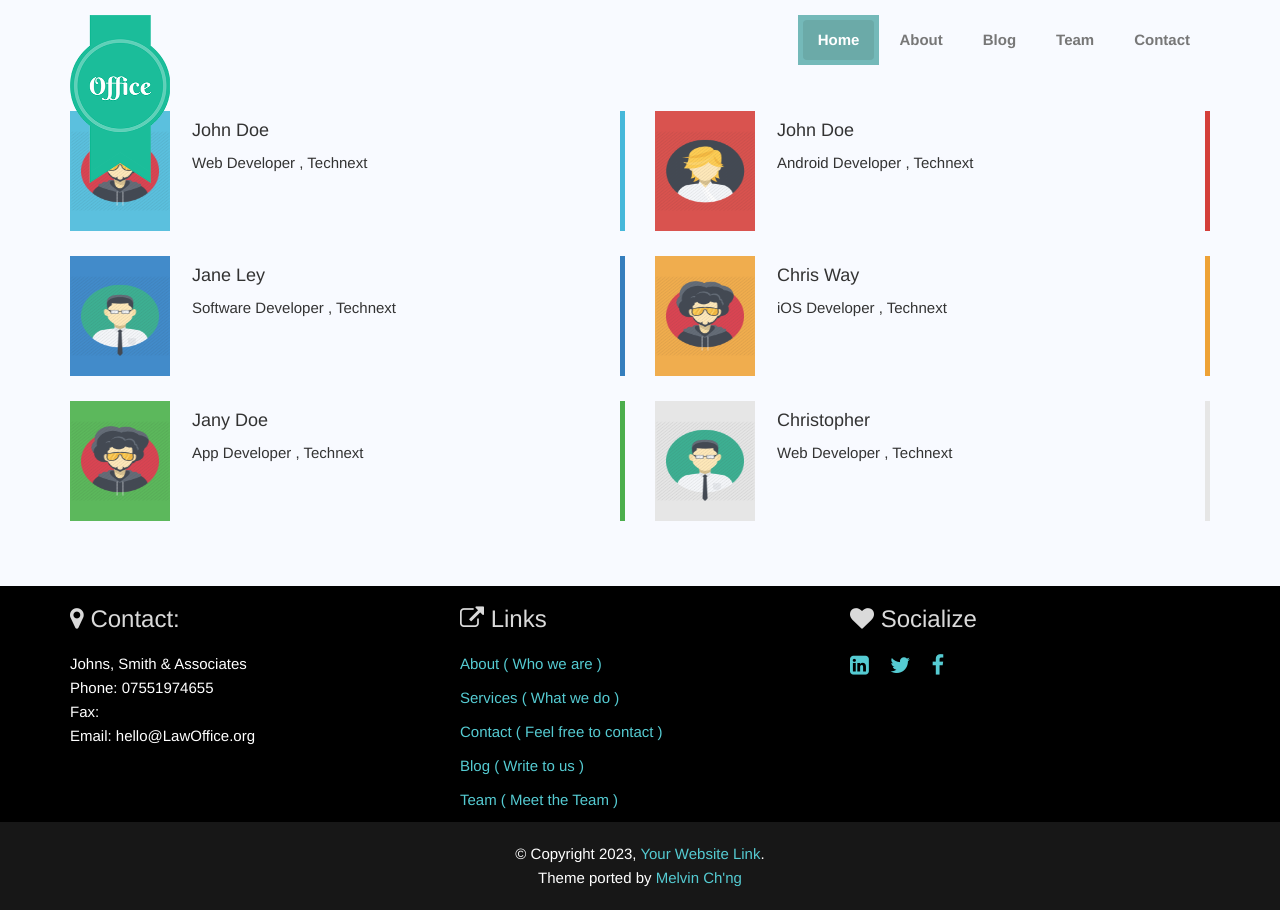
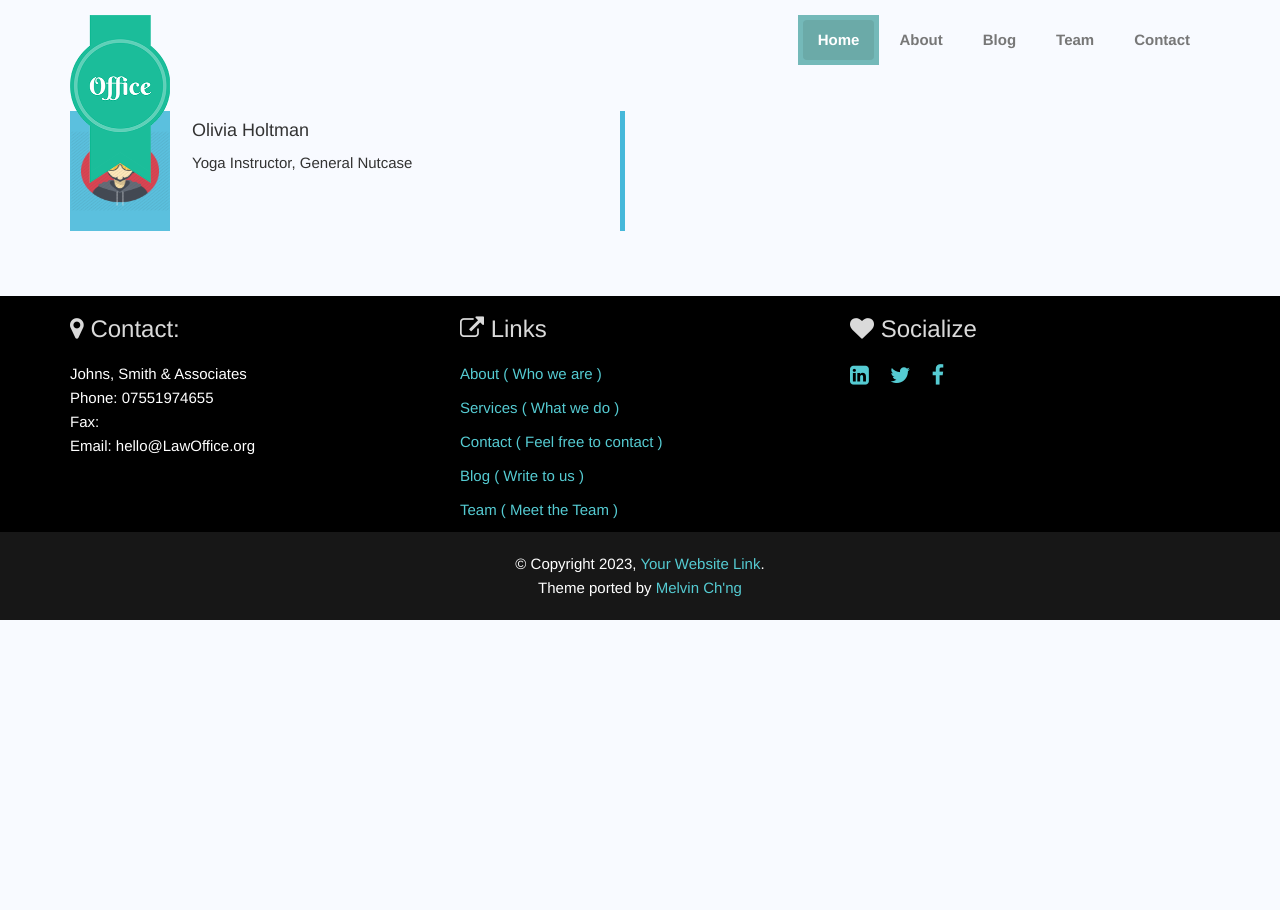
Before and after one commit to edwardvk/oliviaflorence, a Jekyll site: the page built from docs/team.html, in a window 1280 px wide. Built offline with Jekyll 4.4.1, drawn with Linux system fonts in a browser that asks for light colours.

Commit message:
Update team.html

```diff
--- a/docs/team.html
+++ b/docs/team.html
@@ -13,68 +13,11 @@ permalink: /team
           <img src="../assets/img/team/member2.png" alt="Feature-img" height="80" width="100">
         </div>
         <h4>
-          John Doe
+          Olivia Holtman
         </h4>
         <p>
-          Web Developer , Technext
+          Yoga Instructor, General Nutcase
         </p>
-      </div>
-      <div class="blockquote-box blockquote-primary animated wow fadeInLeft clearfix">
-        <div class="square pull-left">
-          <img src="../assets/img/team/member1.png" alt="Feature-img" height="80" width="100">
-        </div>
-        <h4>
-          Jane Ley
-        </h4>
-        <p>
-          Software Developer , Technext
-        </p>
-      </div>
-      <div class="blockquote-box blockquote-success animated wow fadeInLeft clearfix">
-        <div class="square pull-left">
-          <img src="../assets/img/team/member2.png" alt="Feature-img" height="80" width="100">
-        </div>
-        <h4>
-          Jany Doe
-        </h4>
-        <p>
-          App Developer , Technext
-        </p>
-      </div>
-  </div>
-  <div class="col-md-6">
-    <div class="blockquote-box blockquote-danger animated wow fadeInRight clearfix">
-      <div class="square pull-left">
-        <img src="../assets/img/team/member3.png" alt="Feature-img" height="80" width="100">
-      </div>
-      <h4>
-        John Doe
-      </h4>
-      <p>
-        Android Developer , Technext
-      </p>
-    </div>
-    <div class="blockquote-box blockquote-warning animated wow fadeInRight clearfix">
-      <div class="square pull-left">
-        <img src="../assets/img/team/member2.png" alt="Feature-img" height="80" width="100">
-      </div>
-      <h4>
-        Chris Way
-      </h4>
-      <p>
-        iOS Developer , Technext
-      </p>
-    </div>
-    <div class="blockquote-box animated wow fadeInRight clearfix">
-      <div class="square pull-left">
-        <img src="../assets/img/team/member1.png" alt="Feature-img" height="80" width="100">
-      </div>
-      <h4>
-        Christopher
-      </h4>
-      <p>
-        Web Developer , Technext
-      </p>
       </div>
     </div>
   </div>
```
